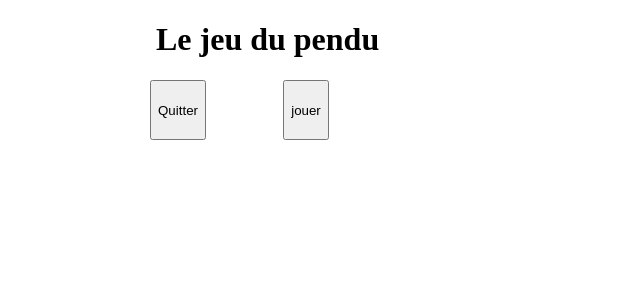
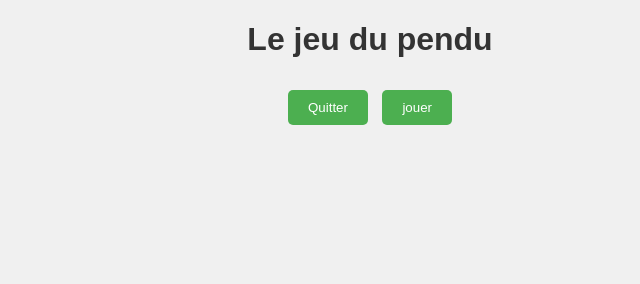
Before and after one commit to Syllac21/jeu-pendu, a plain HTML site: page index.html in a window 1280 px wide. Shown: the whole page, without its empty margins (270-910 px from the left). Drawn offline with Linux system fonts and the light colour scheme.

Commit message:
refonte du CSS

```diff
--- a/styles/styles.css
+++ b/styles/styles.css
@@ -1,37 +1,41 @@
-h1{
+body {
+    font-family: Arial, sans-serif;
     text-align: center;
-    width: 80%;
+    background-color: #f0f0f0;
   }
 
-h2{
-    text-align: center;
-    width: 80%;
+  h1 {
+    color: #333;
   }
 
-body{
-    width: 80%;
-    height: 100%;
-    margin: auto;
+  #motTrouve {
+    font-size: 2em;
+    margin-bottom: 20px;
   }
 
-main{
-    width: 50%;
-    margin: auto;
-    display: grid;
-    grid-template-columns: 1fr 1fr;
+  button {
+    padding: 10px 20px;
+    background-color: #4CAF50;
+    color: white;
+    border: none;
+    border-radius: 5px;
+    cursor: pointer;
+    margin: 5px;
   }
 
-section{
-    width: 100%;
-    display: grid;
-    grid-template-columns: 1fr 1fr;
-    justify-items: center;
-    vertical-align: middle;
+  #zoneJeu {
+    margin-top: 20px;
   }
 
-button{
-    display: block;
+  #imagePendu {
+    max-width: 200px;
+    margin: 0 auto;
   }
-.hidden{
+
+  #lettresUtilisees {
+    font-size: 1.2em;
+  }
+
+  .hidden {
     display: none;
   }
```
Lines whose indentation alone changed are shown as unchanged.
